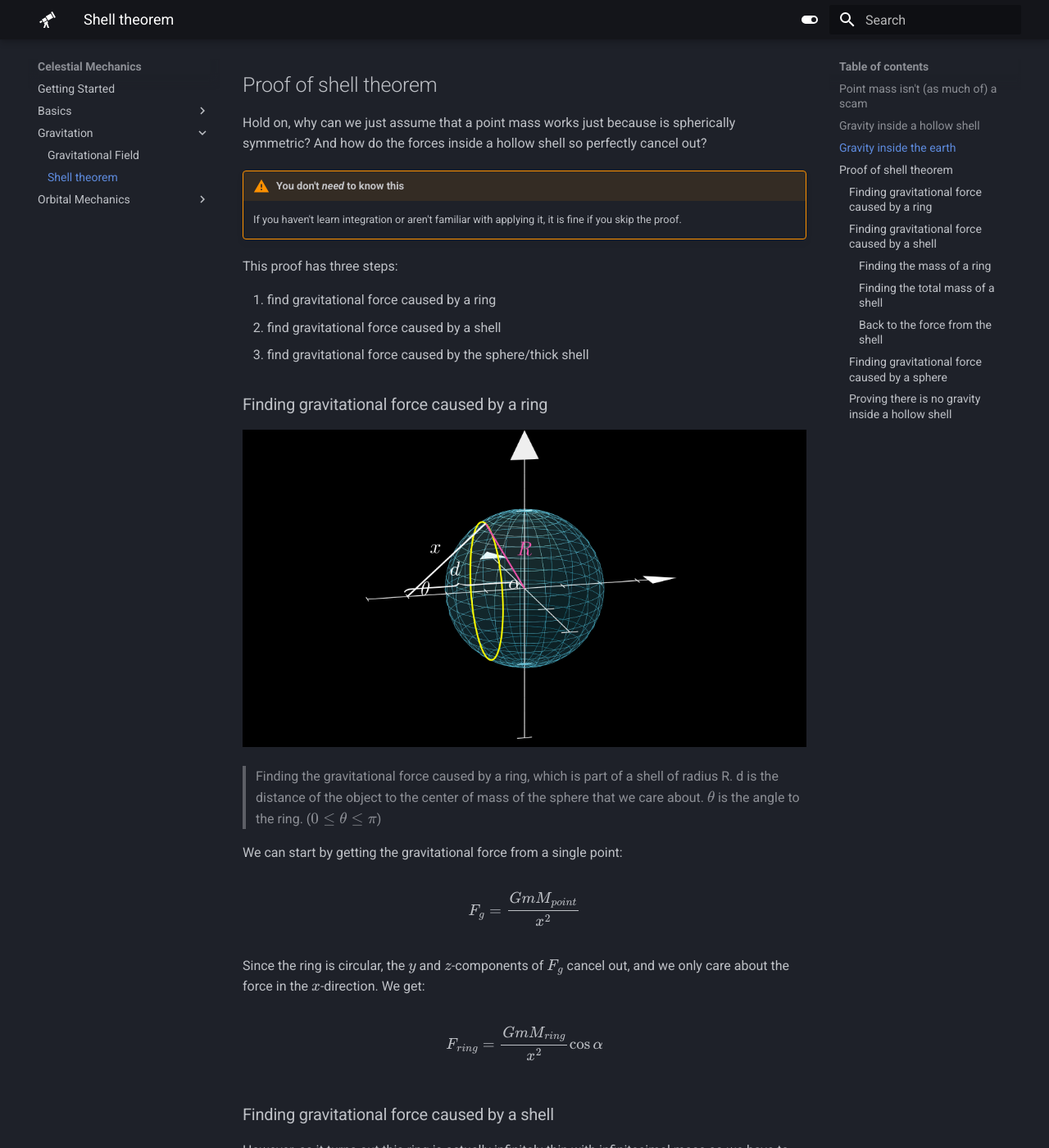
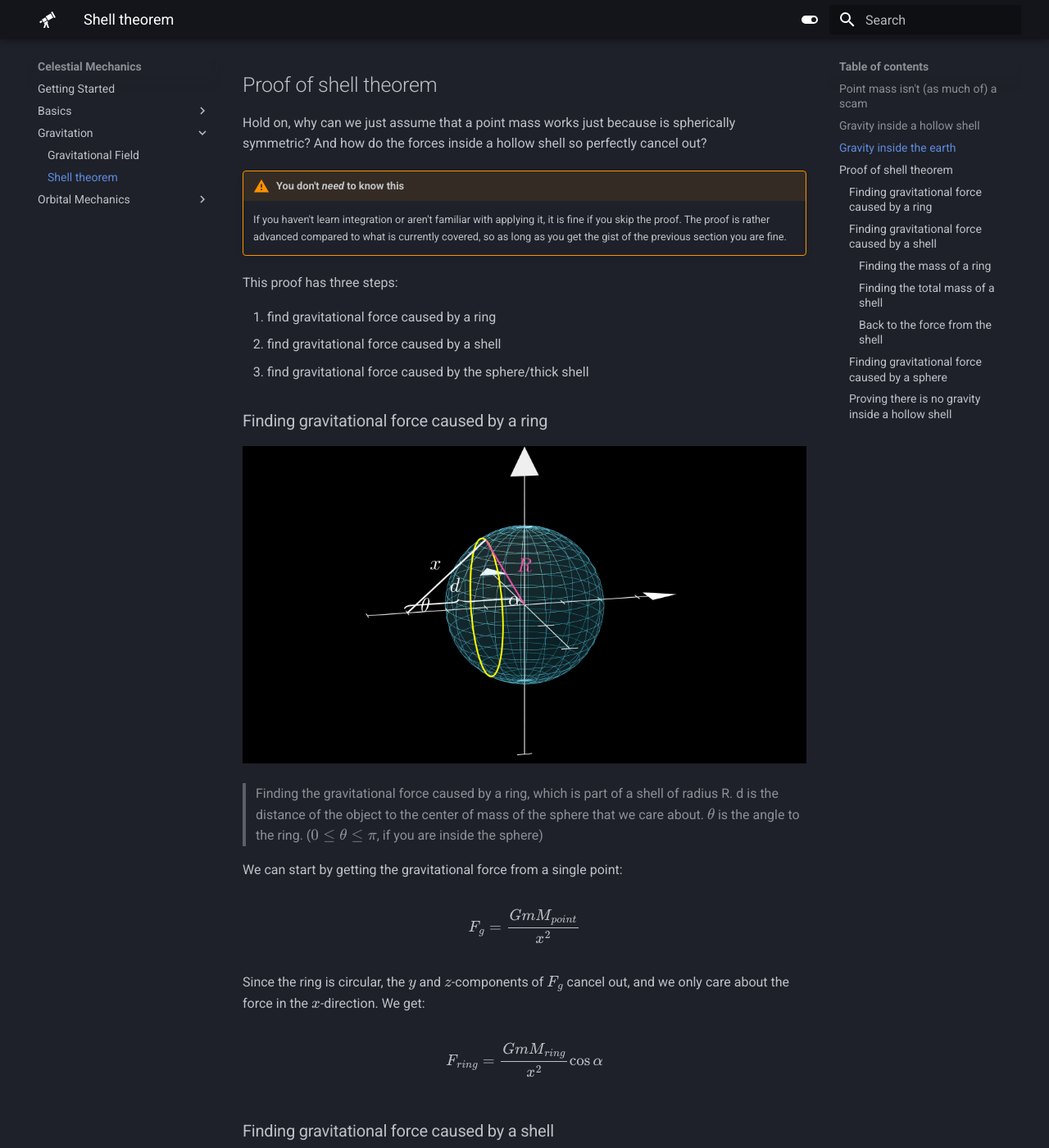
Before and after one commit to nushastro/website, an MkDocs documentation site: the page built from docs/celestial/gravitation/shell_theorem.md, in a window 1280 px wide and 1400 px high, scrolled down 2493 px. Shown: the whole window at 82% size. Built offline with MkDocs 1.6.1 and Material for MkDocs 9.7.7, drawn with Linux system fonts in a browser that asks for light colours.

Commit message:
Update shell_theorem.md

```diff
--- a/docs/celestial/gravitation/shell_theorem.md
+++ b/docs/celestial/gravitation/shell_theorem.md
@@ -45,7 +45,7 @@ Hold on, why can we just assume that a point mass works just because is spherica
 
 !!! Warning "You don't _need_ to know this"
 
-    If you haven't learn integration or aren't familiar with applying it, it is fine if you skip the proof.
+    If you haven't learn integration or aren't familiar with applying it, it is fine if you skip the proof. The proof is rather advanced compared to what is currently covered, so as long as you get the gist of the previous section you are fine.
 
 This proof has three steps:
 
@@ -58,7 +58,7 @@ This proof has three steps:
 ![ring_diagram.png](../img/ring_diagram.png#only-light)
 ![ring_diagram.png](../img/ring_diagram_dark.png#only-dark)
 
-> Finding the gravitational force caused by a ring, which is part of a shell of radius R. d is the distance of the object to the center of mass of the sphere that we care about. $\theta$ is the angle to the ring. ($0\leq\theta\leq\pi$)
+> Finding the gravitational force caused by a ring, which is part of a shell of radius R. d is the distance of the object to the center of mass of the sphere that we care about. $\theta$ is the angle to the ring. ($0\leq\theta\leq\pi$, if you are inside the sphere)
 
 We can start by getting the gravitational force from a single point:
 
```
